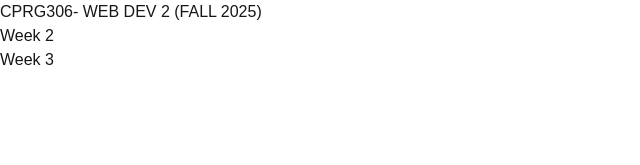
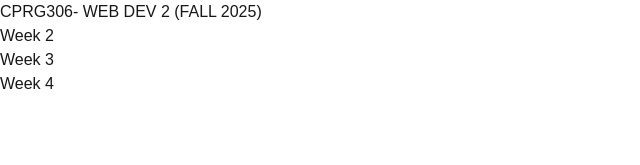
Before and after one commit to mitali1206/cprg306-assignments, a Next.js app: page / in a window 1280 px wide. Shown: the top 165 px of the page, without its empty margins (0-640 px from the left). Built offline with nearby package versions, Linux system fonts and the light colour scheme.

Commit message:
Update page.js

```diff
--- a/app/page.js
+++ b/app/page.js
@@ -6,7 +6,11 @@ export default function DisplayAssignments() {
       <h1>CPRG306- WEB DEV 2 (FALL 2025)</h1>
       <Link href="/week-2">Week 2</Link>
       <br></br>
+
       <Link href="/week-3">Week 3</Link>
+      <br></br>
+
+      <Link href="/week-4">Week 4</Link>
 
     </main>
   )
```
